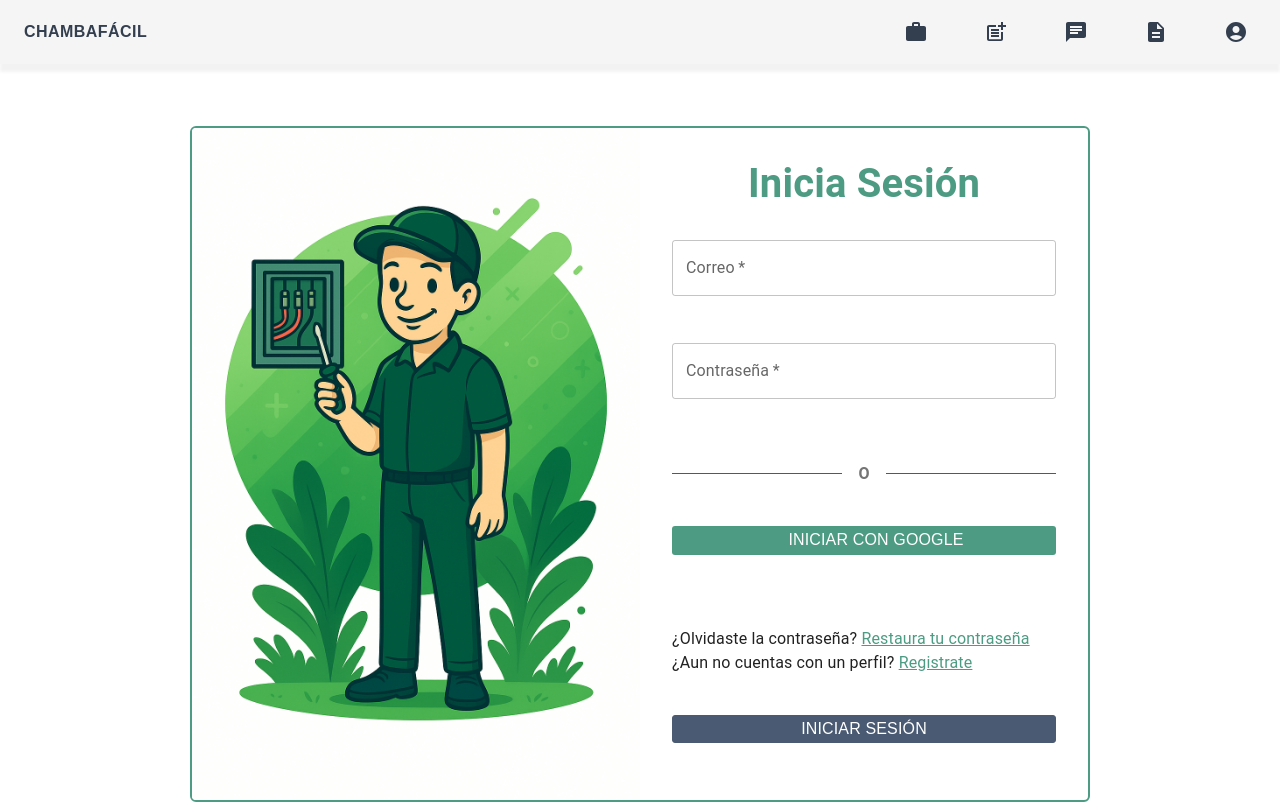
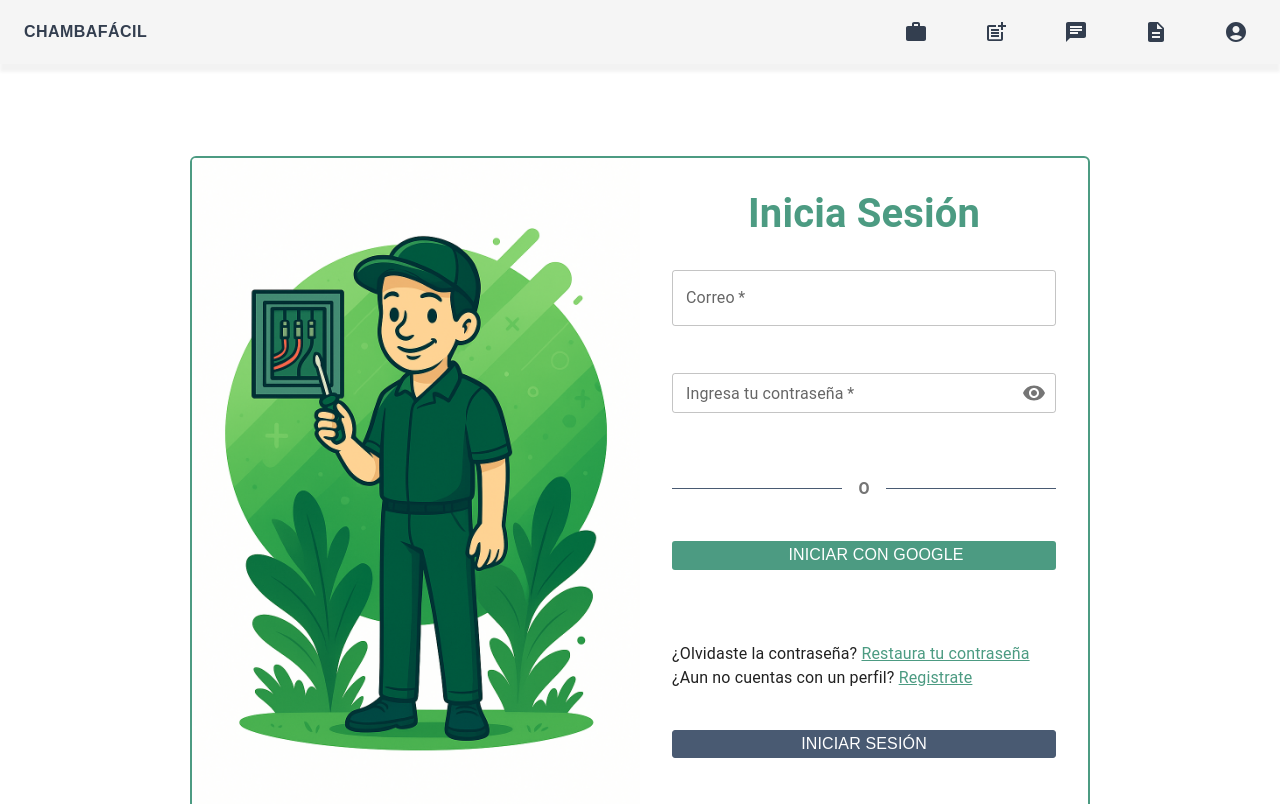
Before and after one commit to IcyHavit/ChambaFacil, a React (Vite) app: page /login in a window 1280 px wide. Shown: the top 804 px of the page. Built offline with nearby package versions, Linux system fonts and the light colour scheme; some icons are missing.

Commit message:
se agregó visibilidad al campo contraseña

```diff
--- a/src/pages/login.jsx
+++ b/src/pages/login.jsx
@@ -1,8 +1,10 @@
 import { useState, useRef } from 'react';
 import { Link, useNavigate } from 'react-router-dom';
 import { useTheme } from '@mui/material/styles';
-import { Container, Box, Grid, TextField } from '@mui/material';
+import { Container, Box, Grid, TextField, InputAdornment, IconButton } from '@mui/material';
 import GoogleIcon from '@mui/icons-material/Google';
+import { Visibility } from '@mui/icons-material';
+import { VisibilityOff } from '@mui/icons-material';
 import ButtonMod from '../components/ButtonMod';
 import img from '../assets/images/registro/registro.webp';
 import alertImage from '../assets/images/Mascota.png';
@@ -23,9 +25,21 @@ export default function Login() {
       navigate(nextRoute.current);
     }
   };
+
   /* Para mostrar la alerta de Error */
   const alertErrorRef = useRef();
   const [alertError, setAlertError] = useState('');
+
+  /* Para mostrar y ocultar contraseña */
+  const [showPassword, setShowPassword] = useState(false);
+
+  const togglePasswordVisibility = () => {
+    setShowPassword((prev) => !prev);
+  }
+  const handlePasswordChange = (e) => {
+    const { name, value } = e.target;
+    setFormData((prev) => ({ ...prev, [name]: value }));
+  };
 
   const theme = useTheme();
 
@@ -143,6 +157,8 @@ export default function Login() {
         display: 'flex',
         justifyContent: 'center',
         alignItems: 'center',
+        marginTop: '30px',
+        marginBottom: '30px',
         bgcolor: theme.palette.background.default,
         p: 2,
       }}
@@ -210,14 +226,31 @@ export default function Login() {
                 required
                 id="password"
                 name="password"
-                label="Contraseña"
+                label="Ingresa tu contraseña"
                 variant="outlined"
-                type="password"
+                size="small"
+                type={showPassword ? 'text' : 'password'}
                 value={formData.password}
-                onChange={handleChange}
+                onChange={handlePasswordChange}
                 error={!!errors.password}
                 helperText={errors.password || ' '}
+                slotProps={{
+                  input: {
+                    endAdornment: (
+                      <InputAdornment position='end'>
+                        <IconButton
+                          onClick={togglePasswordVisibility}
+                          edge='end'
+                          aria-label='mostrar/ocultar contraseña'
+                        >
+                          {showPassword ? <VisibilityOff/> : <Visibility/>}
+                        </IconButton>
+                      </InputAdornment>
+                    ),
+                  },
+                }}
               />
+
               <Box
                 sx={{
                   display: 'flex',
```
